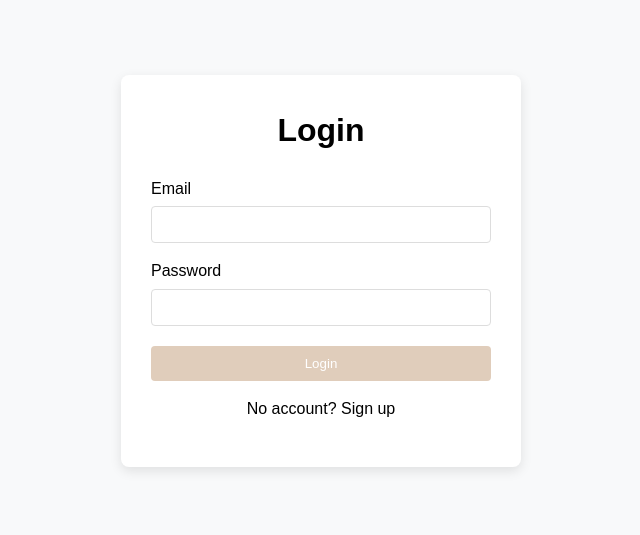
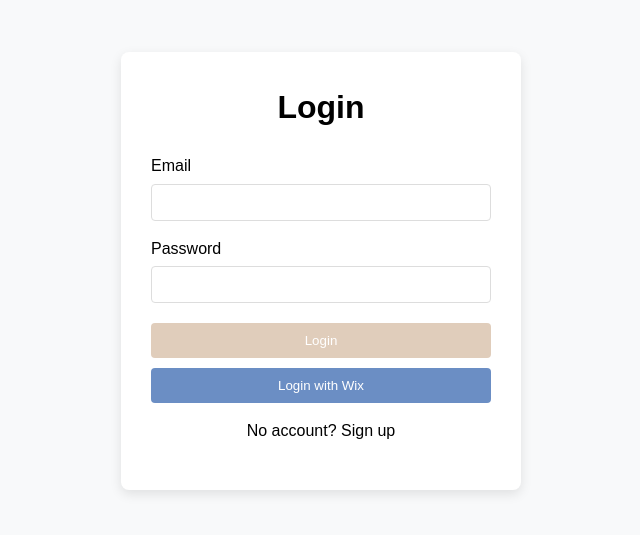
Before and after one commit to schoenwetteradam/wix-keeping-it-cute-app, a Next.js app: page /login in a window 1280 px wide. Shown: the part 145-680 px from the top of the page, without its empty margins (319-959 px from the left). Built offline with nearby package versions, Linux system fonts and the light colour scheme; no server answers.

Commit message:
Add Wix OAuth login flow

```diff
--- a/pages/login.js
+++ b/pages/login.js
@@ -24,6 +24,12 @@ export default function Login() {
   const [password, setPassword] = useState('')
   const [loading, setLoading] = useState(false)
   const [error, setError] = useState(null)
+
+  const wixClientId = process.env.NEXT_PUBLIC_WIX_CLIENT_ID
+  const redirect = encodeURIComponent(
+    process.env.NEXT_PUBLIC_WIX_REDIRECT_URI || ''
+  )
+  const wixAuthUrl = `https://www.wix.com/installer/install?token=&appId=${wixClientId}&redirectUrl=${redirect}`
 
   const handleSubmit = async (e) => {
     e.preventDefault()
@@ -119,6 +125,23 @@ export default function Login() {
           >
             {loading ? 'Signing in...' : 'Login'}
           </button>
+          <a href={wixAuthUrl} style={{ textDecoration: 'none' }}>
+            <button
+              type="button"
+              style={{
+                width: '100%',
+                marginTop: '10px',
+                padding: '10px',
+                backgroundColor: '#6b8ec4',
+                color: 'white',
+                border: 'none',
+                borderRadius: '4px',
+                cursor: 'pointer'
+              }}
+            >
+              Login with Wix
+            </button>
+          </a>
           <p style={{ marginTop: '15px', textAlign: 'center' }}>
             No account? <a href="/signup">Sign up</a>
           </p>
--- a/pages/staff.js
+++ b/pages/staff.js
@@ -3,6 +3,7 @@ import { useState, useEffect } from 'react'
 import Head from 'next/head'
 import { useRouter } from 'next/router'
 import slugify from '../utils/slugify'
+import useRequireWixAuth from '../utils/useRequireWixAuth'
 
 // Determine if a product image URL from Wix is unusable in the browser
 const isWixImage = (url) => url && url.startsWith('wix:image://')
@@ -18,6 +19,7 @@ import CalendarView from '../components/CalendarView'
 
 export default function StaffPortal() {
   const router = useRouter()
+  useRequireWixAuth()
   const [products, setProducts] = useState([])
   const [madamGlamCount, setMadamGlamCount] = useState(0)
   const [services, setServices] = useState([])
```
Also changed, not shown: api/wix-oauth-callback.js (added, +49 -0 lines), utils/useRequireWixAuth.js (added, +14 -0 lines), 2 other files (tests, documents, lock files or other folders).
